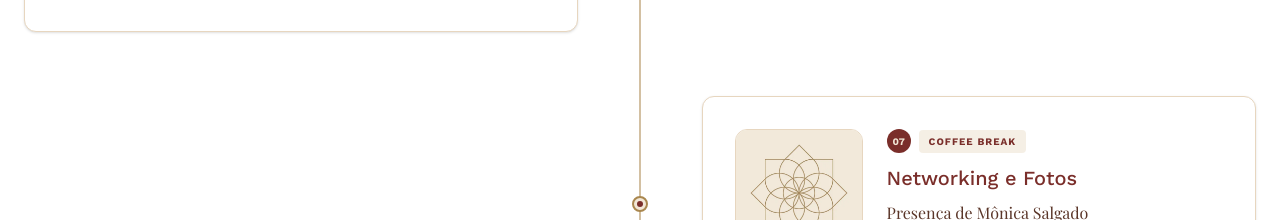
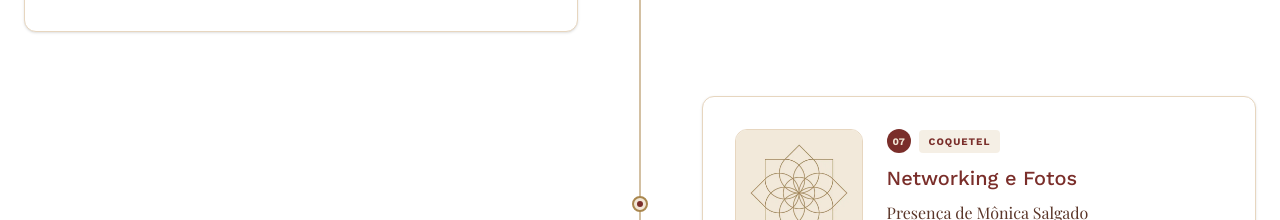
Before and after one commit to guigomes1988/alquimiafeminina, a React (Vite) app: page / in a window 1280 px wide. Shown: the part 5780-6000 px from the top of the page. Built offline with nearby package versions, Linux system fonts and the light colour scheme; a web font is replaced by a local one.

Commit message:
ajuste: altera item 07 de Coffee Break para Coquetel na timeline

```diff
--- a/src/components/Lineup.tsx
+++ b/src/components/Lineup.tsx
@@ -72,7 +72,7 @@ const schedule = [
     number: "06",
   },
   {
-    type: "Coffee Break",
+    type: "Coquetel",
     title: "Networking e Fotos",
     speaker: "Presença de Mônica Salgado",
     description: "Momentos de interação, networking e sessão de fotos.",
```
